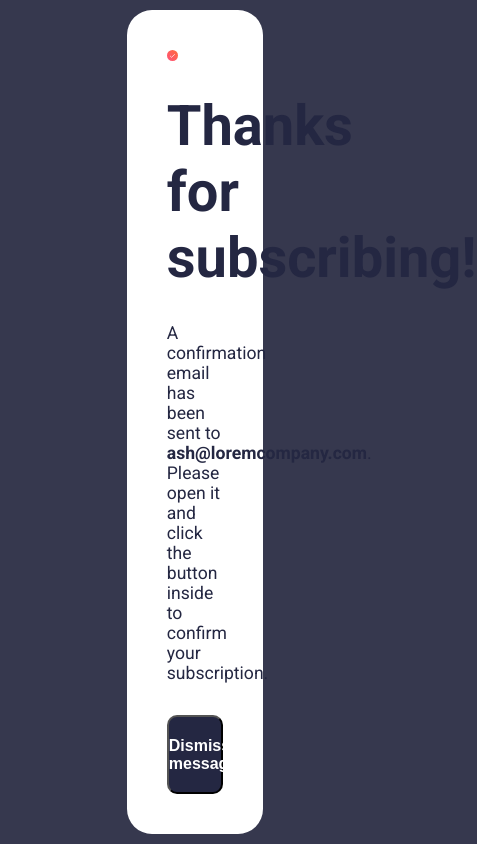
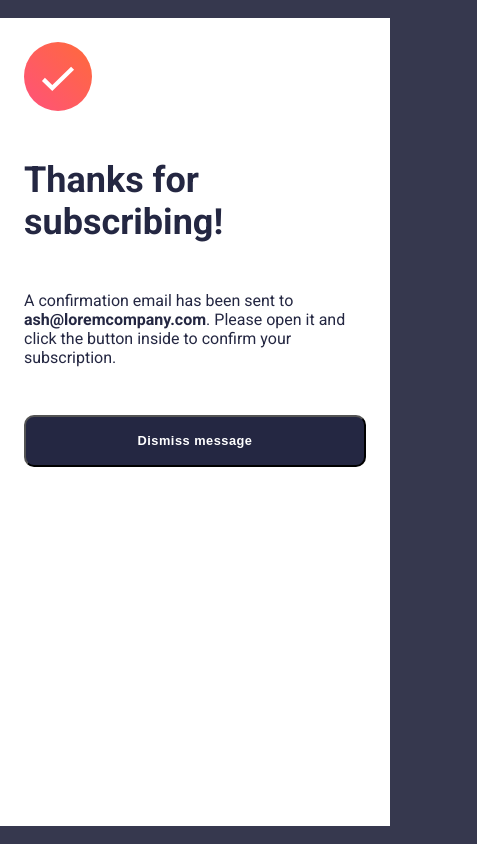
Before and after one commit to hruday-dev/newsletter-signUp-form, a plain HTML site: page index.html in a window 390 px wide. Shown: the whole page, 477 px wide, since content can reach past the window. Drawn offline with Linux system fonts and the light colour scheme.

Commit message:
design completed

```diff
--- a/css/styles.css
+++ b/css/styles.css
@@ -31,7 +31,7 @@
     width: 20%;
 }
 section{
-    max-width: 70%;
+    max-width: 65%;
     color: var(--Blue800);
     background-color: white;
     border-radius: 25px;
@@ -39,7 +39,6 @@
 }
 .main-form{
     display: none;
-    /* display: flex; */
     justify-content: space-between;
     align-items: center;
 }
@@ -112,3 +111,60 @@
     border: 2px solid transparent;
     box-shadow: 2px 10px 20px hsl(4, 100%, 67%, 0.3);
 }
+@media screen and (max-width:768px) {
+    .message h1{
+        font-size: 150%;
+    }
+    .message p,button{
+        font-size: 0.7rem;
+    }
+}
+@media screen and (max-width: 560px){
+    section{
+        max-width: 100%;
+        border-radius: 0;
+    }
+    .main-form{
+        flex-direction: column-reverse;
+        justify-content: center;
+        padding: 0;
+    }
+    article{
+        padding: 0;
+        width: 85%;
+    }
+    h1{
+        font-size: 2.5rem;
+    }
+    p, li{
+        font-size: 1rem;
+    }
+    .side_img img{
+        content: url('../assets/images/illustration-sign-up-mobile.svg');
+    }
+    form{
+        max-width: 100%;
+    }
+    label{
+        font-size: 0.7rem;
+    }
+    input,button{
+        font-size: 0.8rem;
+        padding: 1.3em;
+        letter-spacing: 0.5px;
+    }
+    /* message */
+    .message{
+        width: 100%;
+        box-sizing: content-box;
+        min-height: 90vh;
+        font-size: 1.5rem;
+        padding: 1em;
+    }
+    .message p{
+        font-size: medium;
+    }
+    .message button{
+        justify-self: flex-end ;
+    }
+}
```
